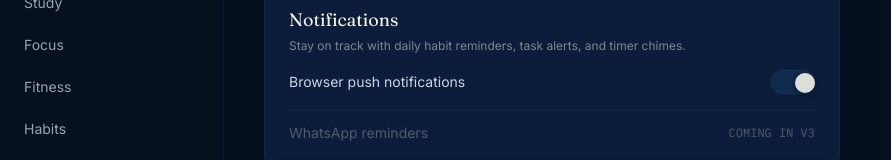
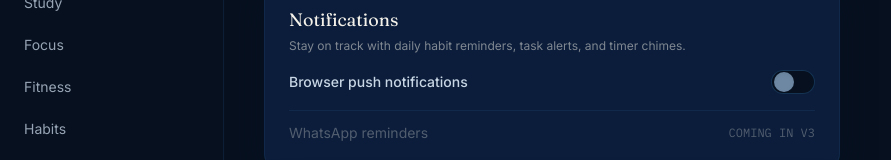
Before and after one commit to agniva-git/DO-IT-Web-App, a React (Vite) app in the folder do-it-frontend/: page /settings in a window 1280 px wide. Shown: the part 183-343 px from the top of the page, without its empty margins (0-891 px from the left). Built offline with nearby package versions, Linux system fonts and the light colour scheme; no server answers; sample sign-in values are in the browser's storage; what @capacitor/core would draw is missing.

Commit message:
fix(ui): overhaul Toggle alignment and affordance — glowing cyan ON state, recessed dark OFF state

```diff
--- a/do-it-frontend/src/components/ui/Toggle.jsx
+++ b/do-it-frontend/src/components/ui/Toggle.jsx
@@ -1,9 +1,11 @@
 export default function Toggle({ checked, onChange, label, disabled = false }) {
   return (
     <label
-      className={`flex items-center justify-between gap-4 ${disabled ? 'cursor-not-allowed opacity-50' : 'cursor-pointer'}`}
+      className={`flex items-center justify-between gap-4 select-none ${
+        disabled ? 'cursor-not-allowed opacity-40' : 'cursor-pointer'
+      }`}
     >
-      <span className="text-sm text-textSecondary">{label}</span>
+      <span className="text-sm text-textSecondary font-medium">{label}</span>
 
       <button
         type="button"
@@ -12,24 +14,25 @@ export default function Toggle({ checked, onChange, label, disabled = false }) {
         disabled={disabled}
         onClick={() => !disabled && onChange(!checked)}
         className={`
-          w-11 h-6 rounded-full relative shrink-0
-          transition-all duration-200
-          border outline-none
-          ${checked
-            ? 'bg-gradient-to-r from-[#0B1D3A] to-[#1B4167] border-[#6E88A3]/50 shadow-glow-mirage'
-            : 'bg-[#102A4C] border-[#1B4167]/45'}
-          ${disabled ? 'cursor-not-allowed opacity-50' : ''}
+          w-11 h-6 p-0.5 rounded-full relative inline-flex items-center shrink-0
+          transition-all duration-200 outline-none
+          ${
+            checked
+              ? 'bg-focus border border-focus shadow-[0_0_16px_rgba(0,201,200,0.45)]'
+              : 'bg-[#06101F] border border-[#1B4167]/70'
+          }
+          ${disabled ? 'cursor-not-allowed' : ''}
         `}
       >
         <span
           className={`
-            absolute top-0.5 w-5 h-5 rounded-full
-            border-0 outline-none
-            shadow-[0_1px_4px_rgba(6,16,31,0.6)]
-            transition-all duration-200
-            ${checked
-              ? 'translate-x-[22px] bg-paper'
-              : 'translate-x-0.5 bg-paper/90'}
+            w-5 h-5 rounded-full pointer-events-none block
+            transition-transform duration-200 ease-spring
+            ${
+              checked
+                ? 'translate-x-5 bg-white shadow-[0_1px_4px_rgba(0,0,0,0.35)]'
+                : 'translate-x-0 bg-[#6E88A3] shadow-inner'
+            }
           `}
         />
       </button>
```
